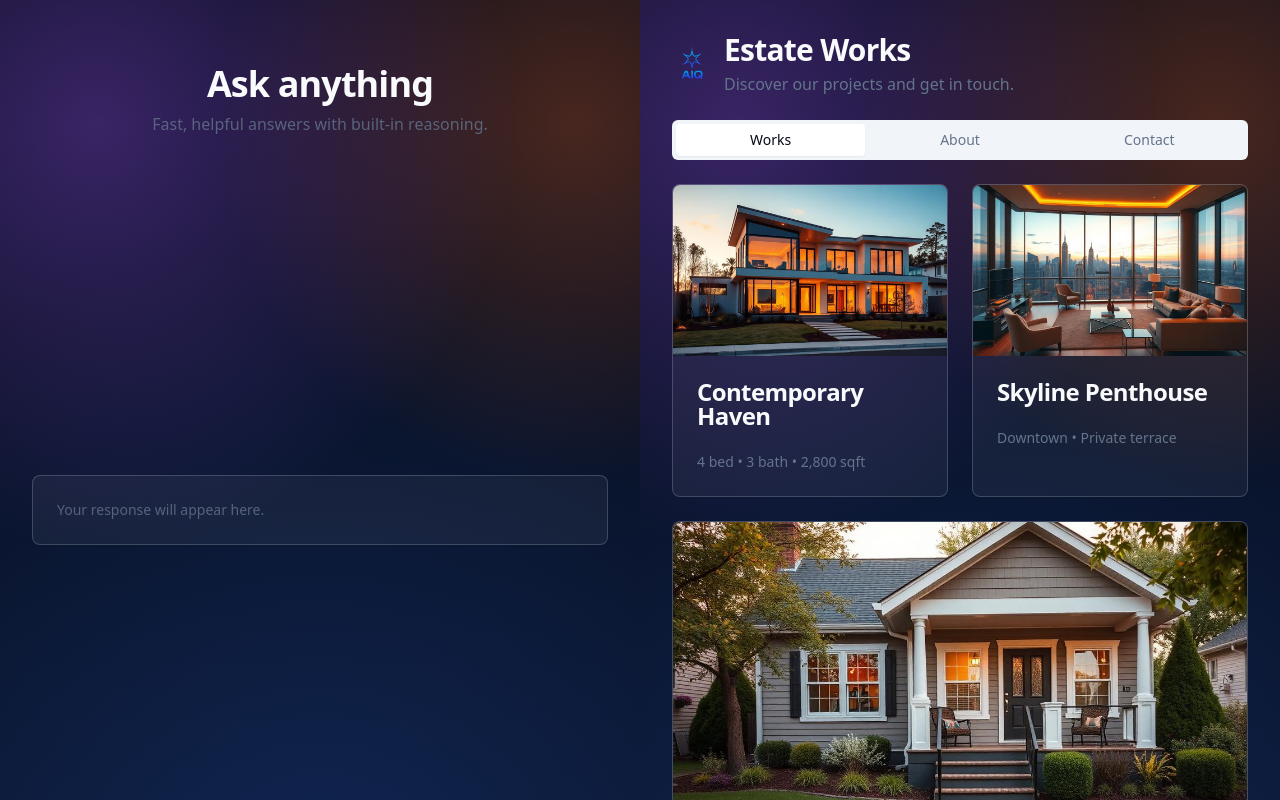
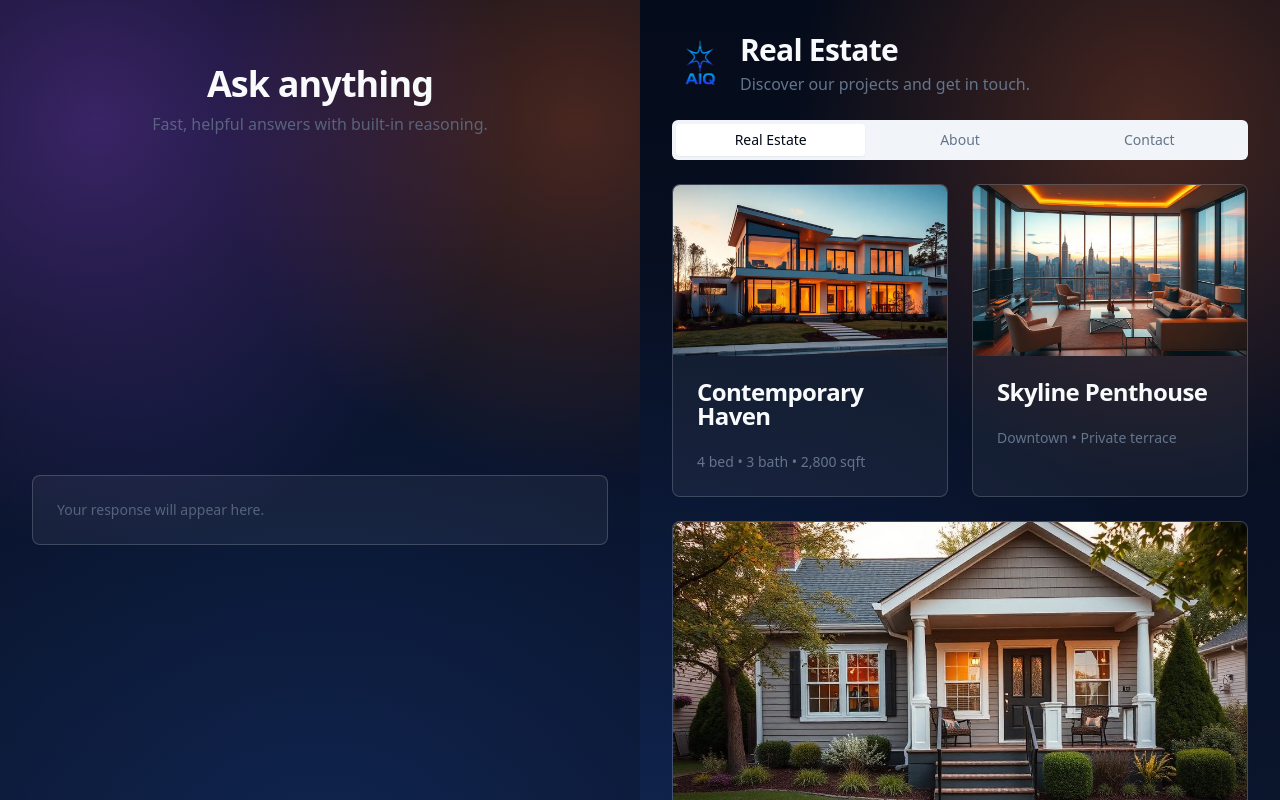
Before and after one commit to Adelphos-tech/chat-estate-fusion, a React (Vite) app: page / in a window 1280 px wide. Shown: the top 800 px of the page. Built offline with nearby package versions, Linux system fonts and the light colour scheme.

Commit message:
Refactor layout and update branding
Create a unified page layout with no visible partition.
Update the logo to be larger and more readable.
Rename the "Works" tab to "Real Estate".

```diff
--- a/src/components/realestate/RealEstatePanel.tsx
+++ b/src/components/realestate/RealEstatePanel.tsx
@@ -9,26 +9,26 @@ import property3 from "@/assets/property-3.jpg";
 
 const RealEstatePanel = () => {
   return (
-    <section className="relative h-full min-h-[70vh] p-8 ambient-spotlights text-primary-foreground">
+    <section className="relative h-full min-h-[70vh] p-8 text-primary-foreground">
       <div className="max-w-3xl mx-auto">
         <header className="mb-6">
           <div className="flex items-center gap-3">
-            <img src="/lovable-uploads/76993f42-5917-431a-ac88-09bd32a08b1b.png" alt="AIQ real estate company logo" className="h-8 w-8 md:h-10 md:w-10" loading="lazy" />
+            <img src="/lovable-uploads/76993f42-5917-431a-ac88-09bd32a08b1b.png" alt="AIQ real estate company logo" className="h-12 w-12 md:h-14 md:w-14" loading="lazy" />
             <div>
-              <h2 className="text-2xl md:text-3xl font-semibold tracking-tight">Estate Works</h2>
+              <h2 className="text-2xl md:text-3xl font-semibold tracking-tight">Real Estate</h2>
               <p className="text-muted-foreground mt-1">Discover our projects and get in touch.</p>
             </div>
           </div>
         </header>
 
-        <Tabs defaultValue="works" className="w-full">
+        <Tabs defaultValue="real-estate" className="w-full">
           <TabsList className="grid w-full grid-cols-3">
-            <TabsTrigger value="works">Works</TabsTrigger>
+            <TabsTrigger value="real-estate">Real Estate</TabsTrigger>
             <TabsTrigger value="about">About</TabsTrigger>
             <TabsTrigger value="contact">Contact</TabsTrigger>
           </TabsList>
 
-          <TabsContent value="works" className="mt-6">
+          <TabsContent value="real-estate" className="mt-6">
             <div className="grid md:grid-cols-2 gap-6">
               <Card className="overflow-hidden bg-background/5 border-border/20 text-primary-foreground">
                 <img src={property1} alt="Modern glass-front home exterior, golden hour" loading="lazy" />
--- a/src/pages/Index.tsx
+++ b/src/pages/Index.tsx
@@ -17,7 +17,7 @@ const Index = () => {
   };
 
   return (
-    <main className="min-h-screen grid grid-cols-1 md:grid-cols-2">
+    <main className="min-h-screen grid grid-cols-1 md:grid-cols-2 ambient-spotlights text-primary-foreground">
       <Helmet>
         <title>Chat Estate Fusion — Ask anything | Works, About, Contact</title>
         <meta
```
